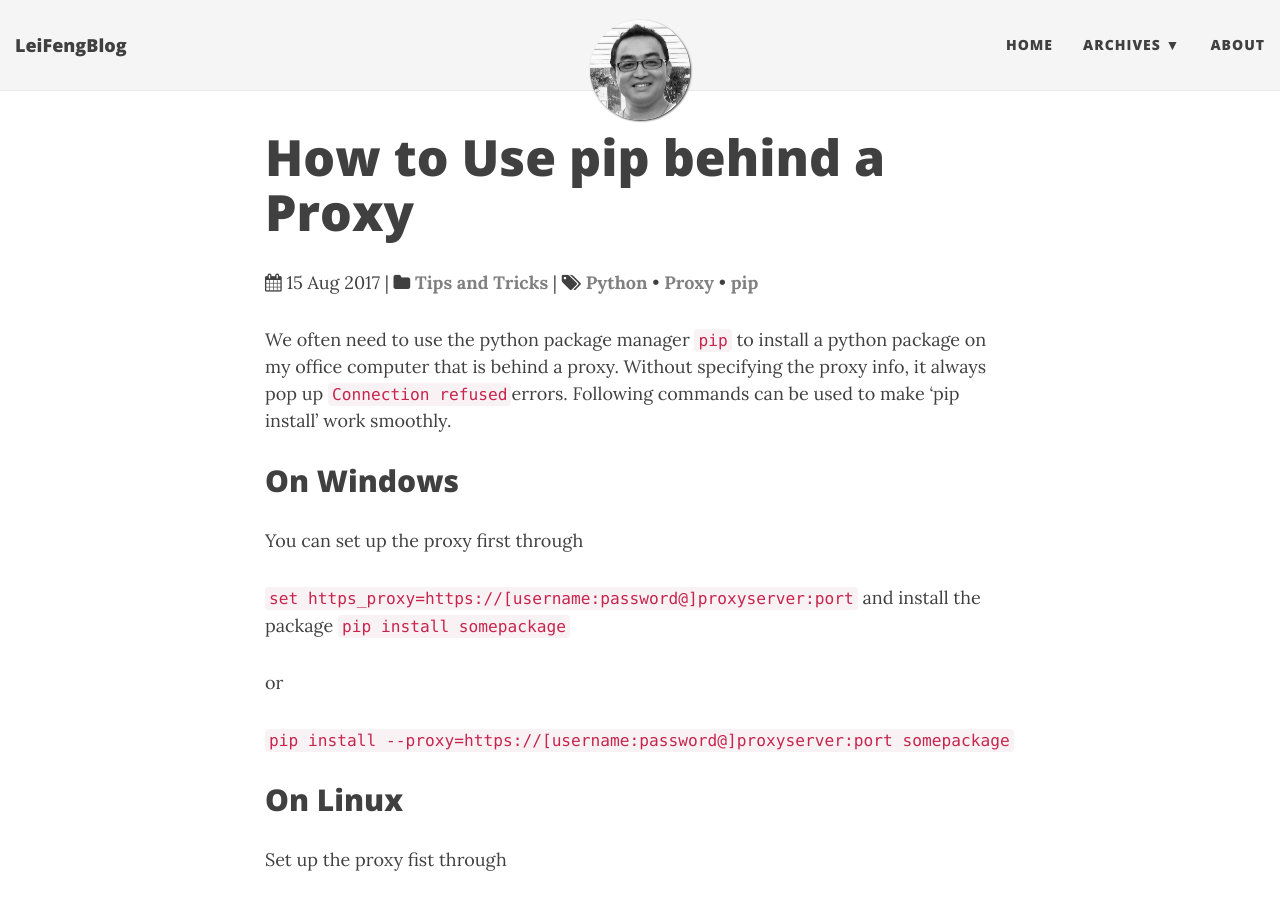
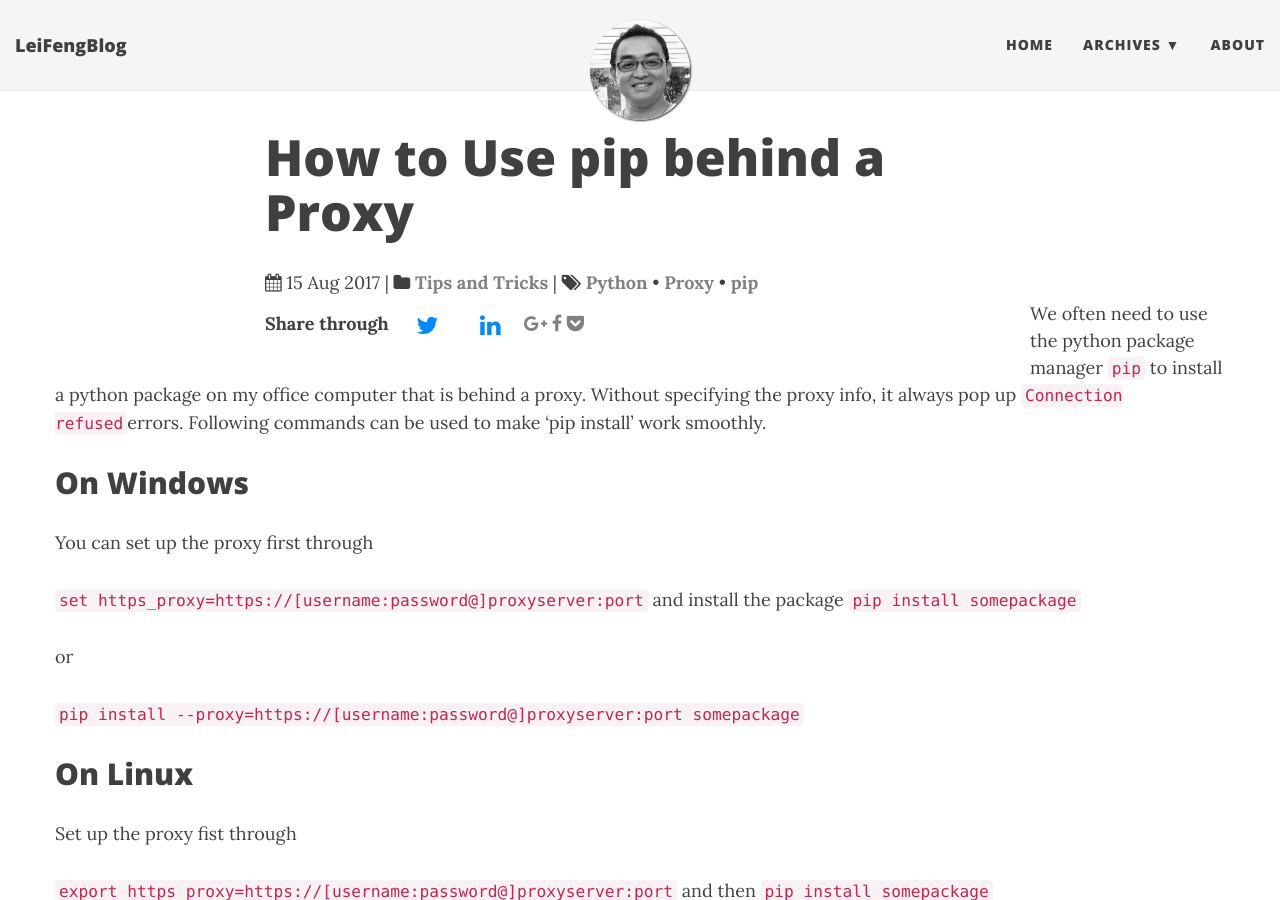
Before and after one commit to stonefl/stonefl.github.io, a Jekyll site: the page built from _posts/2017-09-22-how-to-use-pip-behind-a-proxy.md, in a window 1280 px wide and 900 px high. Built offline with Jekyll 4.4.1, drawn with Linux system fonts in a browser that asks for light colours; nearby versions of some CDN libraries; comment, search, counter and statistics services are not loaded.

Commit message:
Update post.html

```diff
--- a/_layouts/post.html
+++ b/_layouts/post.html
@@ -8,6 +8,7 @@
   <div class="row">
     <div class="col-lg-8 col-lg-offset-2 col-md-10 col-md-offset-1">
       {% include page-meta-info.html %}
+      {% include share-social-icons.html %}
       <article role="main" class="blog-post">
 	      {{ content }}
       </article>
```
